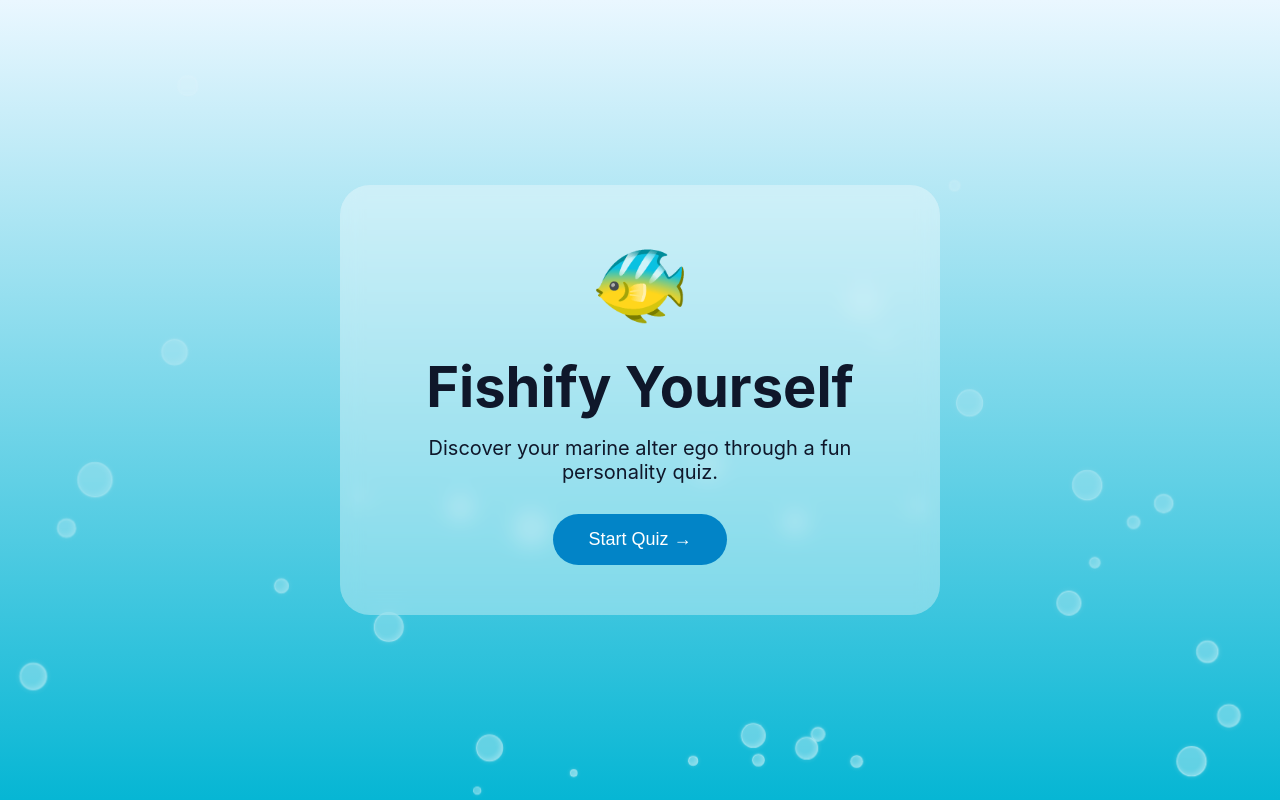
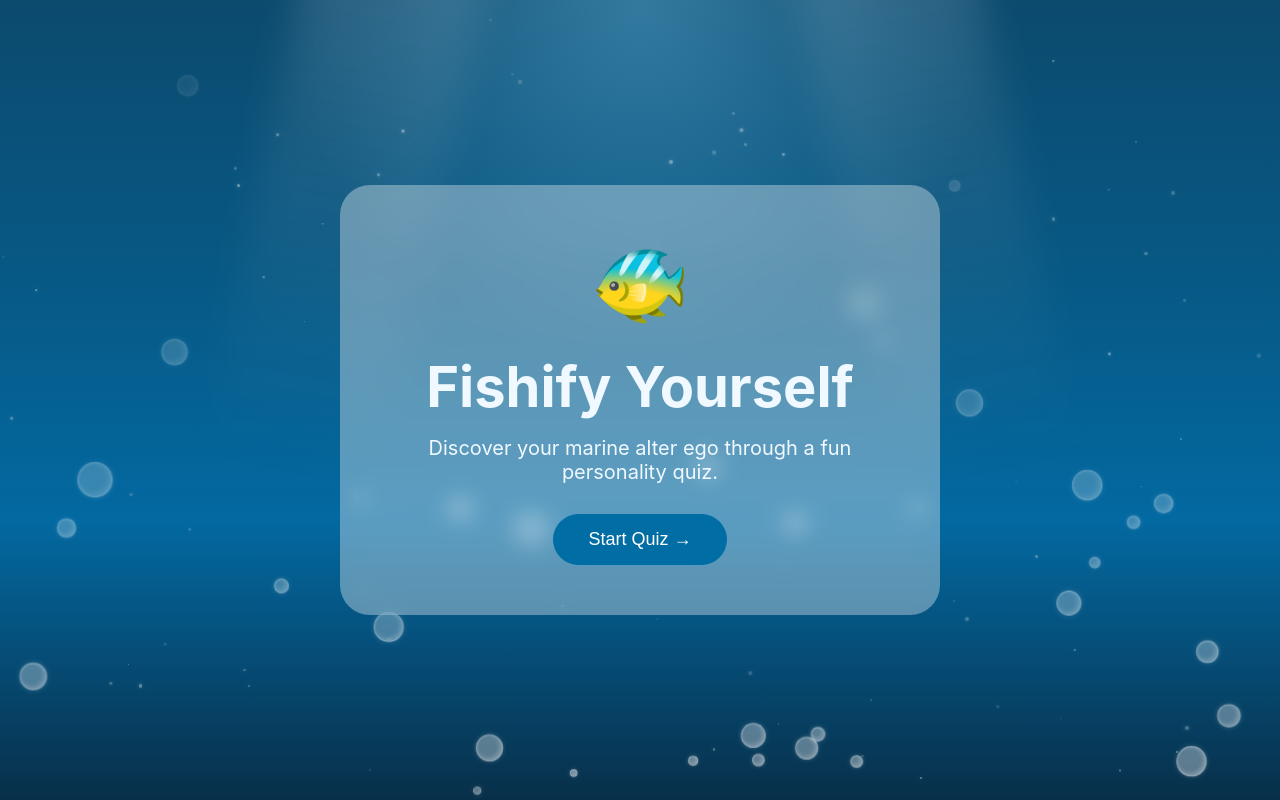
Before and after one commit to AnyutaK/fishfy_yourself, a React (Vite) app: page / in a window 1280 px wide. Built offline with nearby package versions, Linux system fonts and the light colour scheme.

Commit message:
updated the background,upated look of result card, and added more loading animations

```diff
--- a/src/components/BubbleBackground.jsx
+++ b/src/components/BubbleBackground.jsx
@@ -10,10 +10,43 @@ function BubbleBackground() {
       delay: Math.random() * 8,
       opacity: 0.15 + Math.random() * 0.35,
       drift: -30 + Math.random() * 60,
+    })
+  ));
+  const [particles] = useState(() =>
+  Array.from({ length: 80 }, (_, index) => ({
+    id: index,
+    left: Math.random() * 100,
+    top: Math.random() * 100,
+    size: 1 + Math.random() * 3,
+    duration: 8 + Math.random() * 12,
+    delay: Math.random() * 10,
+    opacity: 0.2 + Math.random() * 0.4,
+    drift: -20 + Math.random() * 40,
   }))
 );
   return (
-    <div className="bubbles">
+  <>
+    <div className="ocean-rays" />
+
+    <div className="particles">
+      {particles.map((particle) => (
+        <span
+          key={particle.id}
+          className="particle"
+          style={{
+            left: `${particle.left}%`,
+            top: `${particle.top}%`,
+            width: `${particle.size}px`,
+            height: `${particle.size}px`,
+            opacity: particle.opacity,
+            animationDuration: `${particle.duration}s`,
+            animationDelay: `${particle.delay}s`,
+            "--drift": `${particle.drift}px`,
+          }}
+        />
+      ))}
+    </div>
+
     {bubbles.map((bubble) => (
       <span
         key={bubble.id}
@@ -29,7 +62,7 @@ function BubbleBackground() {
         }}
       />
     ))}
-    </div>
+  </>
 );
 }
 export default BubbleBackground;
--- a/src/components/LoadingScreen.jsx
+++ b/src/components/LoadingScreen.jsx
@@ -1,32 +1,106 @@
-import { motion } from "framer-motion";
+import { motion, AnimatePresence } from "framer-motion";
+import { useEffect, useState } from "react";
 
 function LoadingScreen() {
+  const [stage, setStage] = useState(0);
+  useEffect(() => {
+    const timer = setInterval(() => {
+      setStage((prev) => prev + 1);
+    }, 1200);
+    return () => clearInterval(timer);
+  }, []);
+  const messages = [
+    {
+      emoji: "🌊",
+      text: "Scanning ocean currents...",
+      subtext: "Following the currents..."
+    },
+    {
+      emoji: "🐚",
+      text: "Analyzing personality traits...",
+      subtext: "Connecting the dots..."
+    },
+    {
+      emoji: "🐠",
+      text: "Your ocean identity is...",
+      subtext: "Something is swimming closer..."
+    }
+  ];
   return (
     <motion.div
       className="loading-screen"
       initial={{ opacity: 0 }}
       animate={{ opacity: 1 }}
     >
+      <AnimatePresence mode="wait">
+        {stage < 3 ? (
+          <motion.div
+            key={stage}
+            initial={{ opacity: 0, y: 20 }}
+            animate={{ opacity: 1, y: 0 }}
+            exit={{ opacity: 0, y: -20 }}
+            transition={{ duration: 0.5 }}
+          >
             <motion.div
               className="loading-emoji"
               animate={{
-          y: [0, -15, 0]
+                y: [0, -12, 0]
               }}
               transition={{
                 duration: 1.5,
                 repeat: Infinity
               }}
             >
-        🌊
+              {messages[stage].emoji}
             </motion.div>
             <h2>
-        Finding your marine alter ego...
+              {messages[stage].text}
             </h2>
             <p>
-        Analyzing your ocean personality 🐠
+              {messages[stage].subtext}
             </p>
+          </motion.div>
+        ) : (
+          <Countdown />
+        )}
+      </AnimatePresence>
     </motion.div>
   );
 }
-
+function Countdown() {
+  const [count, setCount] = useState(3);
+  useEffect(() => {
+    const timer1 = setTimeout(() => {
+      setCount(2);
+    }, 1000);
+    const timer2 = setTimeout(() => {
+      setCount(1);
+    }, 2000);
+    return () => {
+      clearTimeout(timer1);
+      clearTimeout(timer2);
+    };
+  }, []);
+  return (
+    <motion.div
+      key={count}
+      initial={{ opacity: 0, scale: 1.5 }}
+      animate={{ opacity: 1, scale: 1 }}
+      transition={{ duration: 0.4 }}
+    >
+      <p className="countdown-label">
+        Something is swimming closer...
+      </p>
+      <motion.div
+        className="countdown"
+        key={count}
+        initial={{ opacity: 0, scale: 1.5 }}
+        animate={{ opacity: 1, scale: 1 }}
+        transition={{ duration: 0.4 }}
+      >
+        {count}
+      </motion.div>
+    </motion.div>
+  );
+}
 export default LoadingScreen;
--- a/src/components/ResultCard.jsx
+++ b/src/components/ResultCard.jsx
@@ -77,17 +77,17 @@ function ResultCard({ animal,result,almostAnimals, onRestart }) {
           animate={{opacity:1, scale:1}}
           transition={{delay:0.6}}
         >
-          ✨ {result.percentage}% Match
+          {result.percentage}% Match
         </motion.h2>
         <h2 className="animal-title">
           {animal.title}
         </h2>
         <div className="ocean-name">
         <h3>
-          ✨ Your ocean name
+          Your ocean name
         </h3>
         <p>
-          {oceanName}
+         ✨ {oceanName} ✨
         </p>
       </div>
         <div className="traits">
--- a/src/index.css
+++ b/src/index.css
@@ -7,12 +7,20 @@
 body {
   font-family: "Inter", sans-serif;
   min-height: 100vh;
-  background: linear-gradient(
-    180deg,
-    #EAF7FF,
-    #06B6D4
-  );
-  color: #0F172A;
+  background:
+    radial-gradient(
+      circle at 50% 0%,
+      rgba(125, 211, 252, 0.35),
+      transparent 35%
+    ),
+    linear-gradient(
+      180deg,
+      #0c4a6e 0%,
+      #075985 35%,
+      #0369a1 65%,
+      #082f49 100%
+    );
+  color: #f0f9ff;
 }
 .home {
   min-height: 100vh;
@@ -45,7 +53,7 @@ body {
   margin-bottom: 30px;
 }
 .hero button {
-  background:#0284C7;
+  background:#006da4;
   color:white;
   border:none;
   padding:15px 35px;
@@ -69,10 +77,13 @@ body {
 .quiz-container {
   width:100%;
   max-width:700px;
-  background:rgba(255,255,255,0.45);
+  background:rgba(255,255,255,0.72);
+  color:#0f172a;
   padding:40px;
   border-radius:30px;
-  backdrop-filter:blur(12px);
+  backdrop-filter:blur(16px);
+  border:1px solid rgba(255,255,255,0.6);
+  box-shadow:0 20px 60px rgba(0,20,40,0.25);
 }
 .progress {
   text-align:center;
@@ -130,10 +141,15 @@ body {
   max-width:600px;
   width:100%;
   text-align:center;
-  background:rgba(255,255,255,0.5);
+  background: rgba(186, 230, 253, 0.28);
+  color: #f0f9ff;
   padding:45px;
   border-radius:30px;
-  backdrop-filter:blur(12px);
+  backdrop-filter:blur(16px);
+    border: 1px solid rgba(186, 230, 253, 0.3);
+  box-shadow:
+    0 20px 60px rgba(0, 20, 40, 0.3),
+    inset 0 0 30px rgba(255, 255, 255, 0.06);
 }
 .animal-emoji {
   font-size:100px;
@@ -150,19 +166,20 @@ body {
   margin:20px;
 }
 .traits span {
-  background:#e0f2fe;
+  background:#004979;
   padding:10px 18px;
   border-radius:50px;
 }
 .fun-fact {
   margin:25px 0;
   padding:20px;
-  background:white;
+  background: rgba(255, 255, 255, 0.12);
+  border: 1px solid rgba(255, 255, 255, 0.18);
   border-radius:20px;
 }
 .result-card button {
-  background:#0284C7;
-  color:white;
+  background:#2db9ff;
+  color:rgb(0, 58, 109);
   border:none;
   padding:15px 30px;
   border-radius:50px;
@@ -178,7 +195,7 @@ body {
   margin:25px 0;
 }
 .traits span {
-  background:#bae6fd;
+  background:#70cdff;
   color:#0f172a;
   font-weight:600;
 }
@@ -359,12 +376,13 @@ border: 1px solid rgba(255,255,255,0.7);}
   margin-top:20px;
 }
 .almost-card {
-  background:white;
+  background: rgba(2, 51, 96, 0.12);
   padding:20px;
   border-radius:20px;
   min-width:130px;
   text-align:center;
   box-shadow:0 5px 15px rgba(0,0,0,0.08);
+  border: 1px solid rgba(255, 255, 255, 0.18);
 }
 .almost-emoji {
   font-size:45px;
@@ -379,7 +397,8 @@ border: 1px solid rgba(255,255,255,0.7);}
 .why-card {
   margin:25px 0;
   padding:20px;
-  background:rgba(255,255,255,0.6);
+  background: rgba(255, 255, 255, 0.12);
+  border: 1px solid rgba(255, 255, 255, 0.18);
   border-radius:20px;
 }
 .why-card h3 {
@@ -388,7 +407,8 @@ border: 1px solid rgba(255,255,255,0.7);}
 .ocean-name {
   margin:25px 0;
   padding:20px;
-  background:#8acaf5;
+  background: rgba(0, 61, 126, 0.12);
+  border: 1px solid rgba(255, 255, 255, 0.18);
   border-radius:20px;
 }
 .ocean-name h3 {
@@ -402,7 +422,8 @@ border: 1px solid rgba(255,255,255,0.7);}
   margin-top:25px;
   padding:20px;
   border-radius:20px;
-  background:rgba(255,255,255,0.6);
+  background: rgba(0, 45, 118, 0.12);
+  border: 1px solid rgba(255, 255, 255, 0.18);
 }
 .compatibility-list {
   display:flex;
@@ -420,3 +441,112 @@ border: 1px solid rgba(255,255,255,0.7);}
   margin-top:20px;
   opacity:0.8;
 }
+.quiz-container,
+.result-card {
+  border: 1px solid rgba(255,255,255,0.25);
+  box-shadow: 0 20px 60px rgba(0, 20, 40, 0.25);
+}.ocean-rays {
+  position: fixed;
+  top: -10%;
+  left: 50%;
+  width: 100%;
+  height: 70%;
+  transform: translateX(-50%);
+  pointer-events: none;
+  z-index: 0;
+  overflow: hidden;
+}
+.ocean-rays::before,
+.ocean-rays::after {
+  content: "";
+  position: absolute;
+  top: 0;
+  width: 180px;
+  height: 100%;
+  background: linear-gradient(
+    180deg,
+    rgba(255,255,255,0.12),
+    rgba(255,255,255,0)
+  );
+  filter: blur(20px);
+}
+.ocean-rays::before {
+  left: 20%;
+  transform: rotate(12deg);
+}
+.ocean-rays::after {
+  right: 20%;
+  transform: rotate(-12deg);
+}
+.particles {
+  position: fixed;
+  inset: 0;
+  overflow: hidden;
+  pointer-events: none;
+  z-index: 0;
+}
+.particle {
+  position: absolute;
+  border-radius: 50%;
+  background: rgba(255,255,255,0.7);
+  box-shadow: 0 0 5px rgba(255,255,255,0.5);
+  animation-name: floatParticle;
+  animation-timing-function: ease-in-out;
+  animation-iteration-count: infinite;
+}
+@keyframes floatParticle {
+  0% {
+    transform: translate3d(0, 20px, 0);
+  }
+  50% {
+    transform: translate3d(
+      calc(var(--drift) / 2),
+      -20px,
+      0
+    );
+  }
+  100% {
+    transform: translate3d(
+      var(--drift),
+      -60px,
+      0
+    );
+  }
+}.animal-emoji {
+  font-size: 110px;
+  display: inline-block;
+  margin: 10px 0 15px;
+  filter: drop-shadow(0 8px 12px rgba(4, 72, 129, 0.709));
+}
+.countdown-label {
+  font-size: 20px;
+  margin-bottom: 30px;
+  opacity: 0.8;
+}
+.countdown {
+  font-size: 100px;
+  font-weight: 800;
+  text-shadow: 0 0 30px rgba(255, 255, 255, 0.4);
+}
+.loading-screen {
+  min-height: 100vh;
+  display: flex;
+  flex-direction: column;
+  justify-content: center;
+  align-items: center;
+  text-align: center;
+  position: relative;
+  z-index: 2;
+}
+.loading-screen h2 {
+  font-size: 32px;
+  margin-bottom: 10px;
+}
+.loading-screen p {
+  opacity: 0.7;
+  font-size: 18px;
+}
+.loading-emoji {
+  font-size: 80px;
+  margin-bottom: 20px;
+}
--- a/src/pages/Quiz.jsx
+++ b/src/pages/Quiz.jsx
@@ -42,8 +42,12 @@ function Quiz() {
     );
 
     const timer = setTimeout(() => {
-      navigate(`/result?animal=${result.id}`);
-    }, 2500);
+  navigate(
+    `/result?animal=${result.animal}&almost=${result.almost
+      .map(item => item.id)
+      .join(",")}`
+  );
+}, 6500);
 
     return () => clearTimeout(timer);
   }
--- a/src/pages/Result.jsx
+++ b/src/pages/Result.jsx
@@ -14,7 +14,7 @@ if (!storedResult) {
   return <h1>No result found 🐠</h1>;
 }
 
-const animal = animals[storedResult.id];
+const animal = animals[storedResult.animal];
 
 const almostAnimals = storedResult.almost
   .map(item => ({
```
Lines whose indentation alone changed are shown as unchanged.
